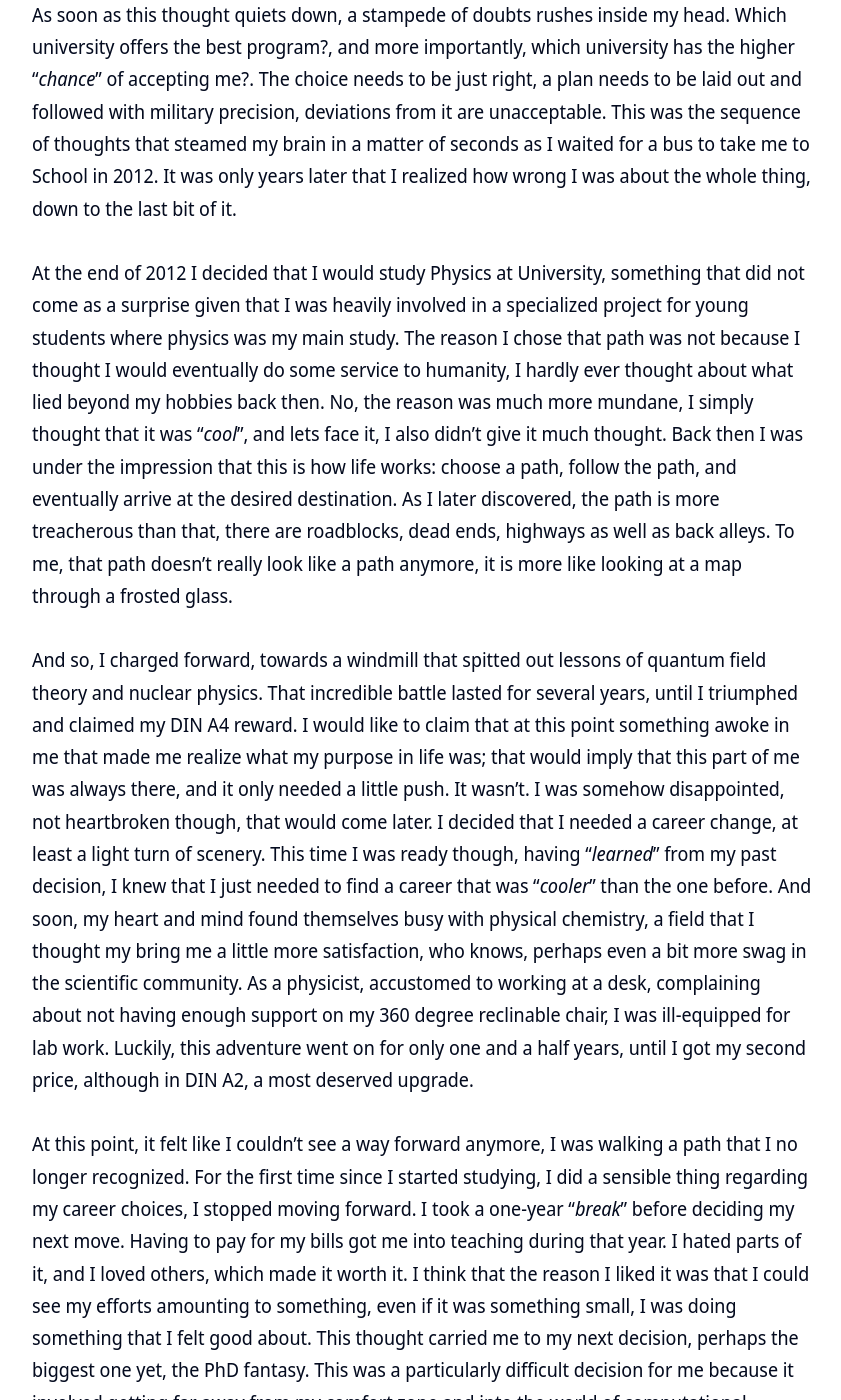
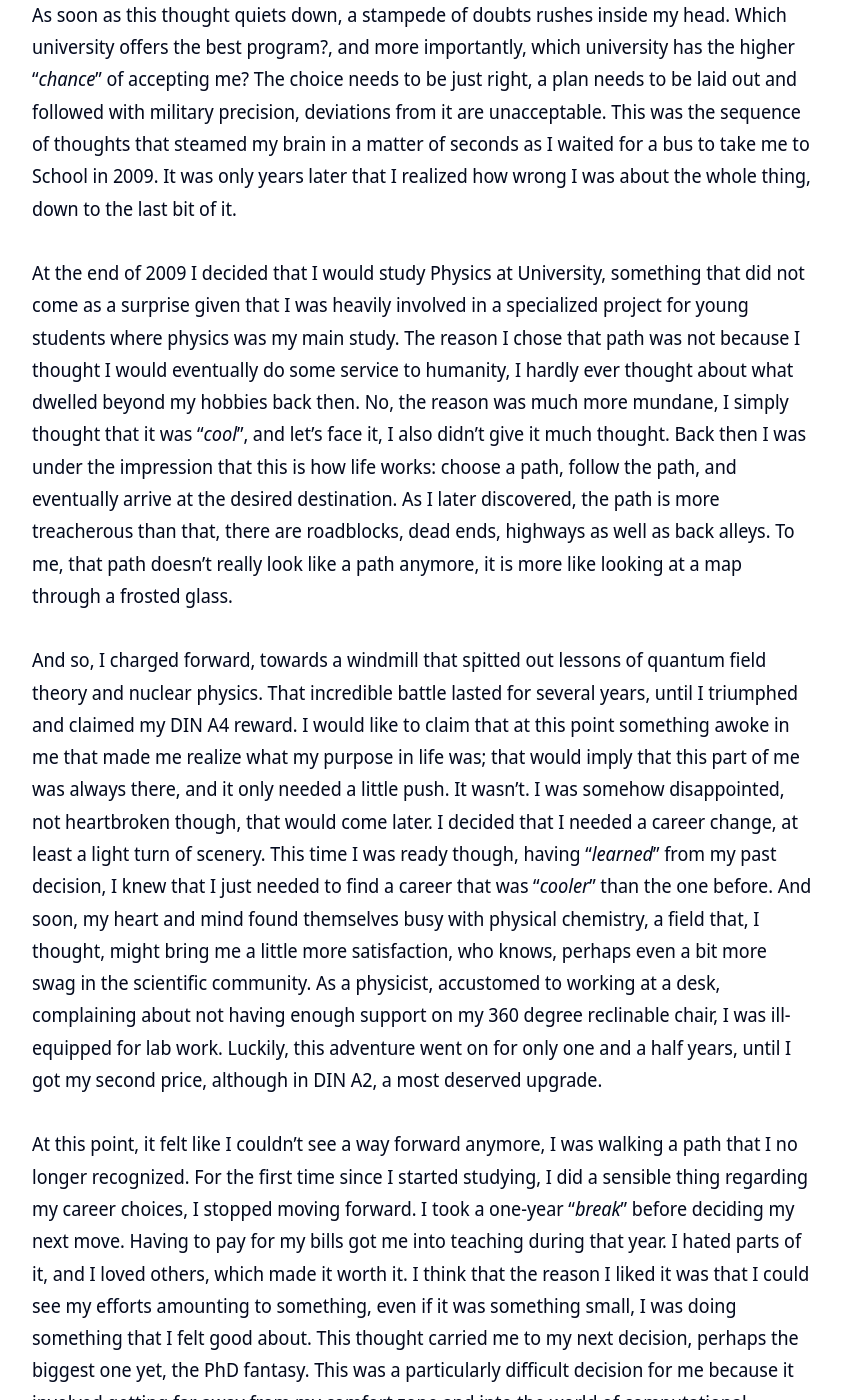
Before and after one commit to leoyala/leoyala.github.io, a Jekyll site: the page built from _posts/2022-10-16-career_path.md, in a window 1280 px wide and 1400 px high, scrolled down 1249 px. Shown: the whole window, without its empty margins (218-1059 px from the left). Built offline with Jekyll 4.4.1, drawn with Linux system fonts in a browser that asks for light colours; nearby versions of some CDN libraries; some of the changed text lies outside the part shown.

Commit message:
fixed typos in career path blogpost

```diff
--- a/_posts/2022-10-16-career_path.md
+++ b/_posts/2022-10-16-career_path.md
@@ -14,15 +14,15 @@ featured: true
 
 Six more months to go, and I will finally get away from this school. I should know what studies to pursue, shouldn’t I? At least everyone else seems to think that I should. The truth is that it has been at least one year since the first time I contemplated the idea of going to University, and I am no closer to deciding. Perhaps I should just take a break before going to University, you know, to clear my head. But, how on earth would I explain this monstrous decision during interviews? How could I possibly justify such a selfish decision? No, recruiters will not have it, “_higher_” education it is.
 
-As soon as this thought quiets down, a stampede of doubts rushes inside my head. Which university offers the best program?, and more importantly, which university has the higher “_chance_” of accepting me?. The choice needs to be just right, a plan needs to be laid out and followed with military precision, deviations from it are unacceptable. This was the sequence of thoughts that steamed my brain in a matter of seconds as I waited for a bus to take me to School in 2012. It was only years later that I realized how wrong I was about the whole thing, down to the last bit of it.
+As soon as this thought quiets down, a stampede of doubts rushes inside my head. Which university offers the best program?, and more importantly, which university has the higher “_chance_” of accepting me? The choice needs to be just right, a plan needs to be laid out and followed with military precision, deviations from it are unacceptable. This was the sequence of thoughts that steamed my brain in a matter of seconds as I waited for a bus to take me to School in 2009. It was only years later that I realized how wrong I was about the whole thing, down to the last bit of it.
 
-At the end of 2012 I decided that I would study Physics at University, something that did not come as a surprise given that I was heavily involved in a specialized project for young students where physics was my main study. The reason I chose that path was not because I thought I would eventually do some service to humanity, I hardly ever thought about what lied beyond my hobbies back then. No, the reason was much more mundane, I simply thought that it was “_cool_”, and lets face it, I also didn’t give it much thought. Back then I was under the impression that this is how life works: choose a path, follow the path, and eventually arrive at the desired destination. As I later discovered, the path is more treacherous than that, there are roadblocks, dead ends, highways as well as back alleys. To me, that path doesn’t really look like a path anymore, it is more like looking at a map through a frosted glass.
+At the end of 2009 I decided that I would study Physics at University, something that did not come as a surprise given that I was heavily involved in a specialized project for young students where physics was my main study. The reason I chose that path was not because I thought I would eventually do some service to humanity, I hardly ever thought about what dwelled beyond my hobbies back then. No, the reason was much more mundane, I simply thought that it was “_cool_”, and let's face it, I also didn’t give it much thought. Back then I was under the impression that this is how life works: choose a path, follow the path, and eventually arrive at the desired destination. As I later discovered, the path is more treacherous than that, there are roadblocks, dead ends, highways as well as back alleys. To me, that path doesn’t really look like a path anymore, it is more like looking at a map through a frosted glass.
 
-And so, I charged forward, towards a windmill that spitted out lessons of quantum field theory and nuclear physics. That incredible battle lasted for several years, until I triumphed and claimed my DIN A4 reward. I would like to claim that at this point something awoke in me that made me realize what my purpose in life was; that would imply that this part of me was always there, and it only needed a little push. It wasn’t. I was somehow disappointed, not heartbroken though, that would come later. I decided that I needed a career change, at least a light turn of scenery. This time I was ready though, having “_learned_” from my past decision, I knew that I just needed to find a career that was “_cooler_” than the one before. And soon, my heart and mind found themselves busy with physical chemistry, a field that I thought my bring me a little more satisfaction, who knows, perhaps even a bit more swag in the scientific community. As a physicist, accustomed to working at a desk, complaining about not having enough support on my 360 degree reclinable chair, I was ill-equipped for lab work. Luckily, this adventure went on for only one and a half years, until I got my second price, although in DIN A2, a most deserved upgrade.
+And so, I charged forward, towards a windmill that spitted out lessons of quantum field theory and nuclear physics. That incredible battle lasted for several years, until I triumphed and claimed my DIN A4 reward. I would like to claim that at this point something awoke in me that made me realize what my purpose in life was; that would imply that this part of me was always there, and it only needed a little push. It wasn’t. I was somehow disappointed, not heartbroken though, that would come later. I decided that I needed a career change, at least a light turn of scenery. This time I was ready though, having “_learned_” from my past decision, I knew that I just needed to find a career that was “_cooler_” than the one before. And soon, my heart and mind found themselves busy with physical chemistry, a field that, I thought, might bring me a little more satisfaction, who knows, perhaps even a bit more swag in the scientific community. As a physicist, accustomed to working at a desk, complaining about not having enough support on my 360 degree reclinable chair, I was ill-equipped for lab work. Luckily, this adventure went on for only one and a half years, until I got my second price, although in DIN A2, a most deserved upgrade.
 
-At this point, it felt like I couldn’t see a way forward anymore, I was walking a path that I no longer recognized. For the first time since I started studying, I did a sensible thing regarding my career choices, I stopped moving forward. I took a one-year “_break_” before deciding my next move. Having to pay for my bills got me into teaching during that year. I hated parts of it, and I loved others, which made it worth it. I think that the reason I liked it was that I could see my efforts amounting to something, even if it was something small, I was doing something that I felt good about. This thought carried me to my next decision, perhaps the biggest one yet, the PhD fantasy. This was a particularly difficult decision for me because it involved getting far away from my comfort zone and into the world of computational sciences, a field where I had little experience. The reason I jumped to a very different field was because I wanted to work in a project where the chances of creating something I was proud of were higher.
+At this point, it felt like I couldn’t see a way forward anymore, I was walking a path that I no longer recognized. For the first time since I started studying, I did a sensible thing regarding my career choices, I stopped moving forward. I took a one-year “_break_” before deciding my next move. Having to pay for my bills got me into teaching during that year. I hated parts of it, and I loved others, which made it worth it. I think that the reason I liked it was that I could see my efforts amounting to something, even if it was something small, I was doing something that I felt good about. This thought carried me to my next decision, perhaps the biggest one yet, the PhD fantasy. This was a particularly difficult decision for me because it involved getting far away from my comfort zone and into the world of computational sciences, a field where I had little experience. The reason I jumped to a very different field was because I wanted to work on a project where the chances of creating something I was proud of were higher.
 
-I think that life as a PhD student could fill volumes in a library, so I will keep it down to what, I believe, was the core of my experience. Doing a PhD is like being a dog owner, experiments being the dogs. You have to spend a lot of time with them, they might get you to places that you didn’t think possible, and your friends and family don’t understand why you cannot do the same things that you could do before.
+I think that life as a PhD student could fill volumes in a library, so I will keep it down to what, I believe, was the core of my experience. Doing a PhD is like being a dog owner, experiments being the dog. You have to spend a lot of time with them, they might get you to places that you didn’t think possible, they are stubborn and don't always do what you want them to do, and your friends and family don’t understand why you don't have time to attend the same events you could before.
 
 If I could give someone and advice, it would be that learning to filter all the noise that we are subjected to in academia is a crucial skill. People absolutely love to tell you what you should do, “_you should become a teacher_”, “_you should be a professor, you would be good at it_”, “_have you thought about becoming a consultant?_” … But none of it matters, if you don’t believe in what you are doing. I mean truly believe, not just repeat university slogans, “_we believe in addressing the issues of humanity …_”. If you take something from here, let it be this. As a physicist turned chemist, turned teacher and turned into data scientist, I can tell you that you don’t have to be just one thing, pretty much like photons, **you can be multiple things at the same time**. Would you look at that, perhaps I did learn something from my quantum mechanics lessons. You can be a biologist/teacher/scientific reporter, or a clinician/programmer/project manager. As Stephen King put it:
 
```
